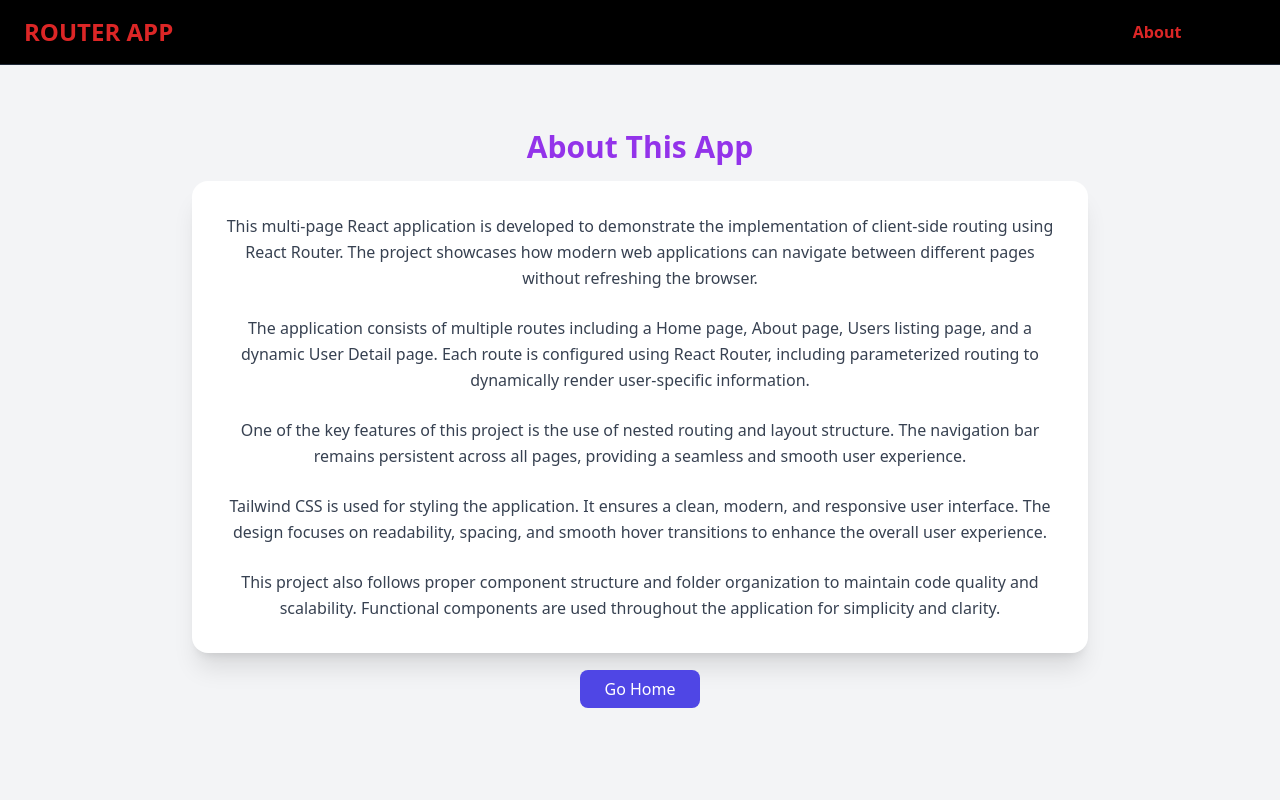
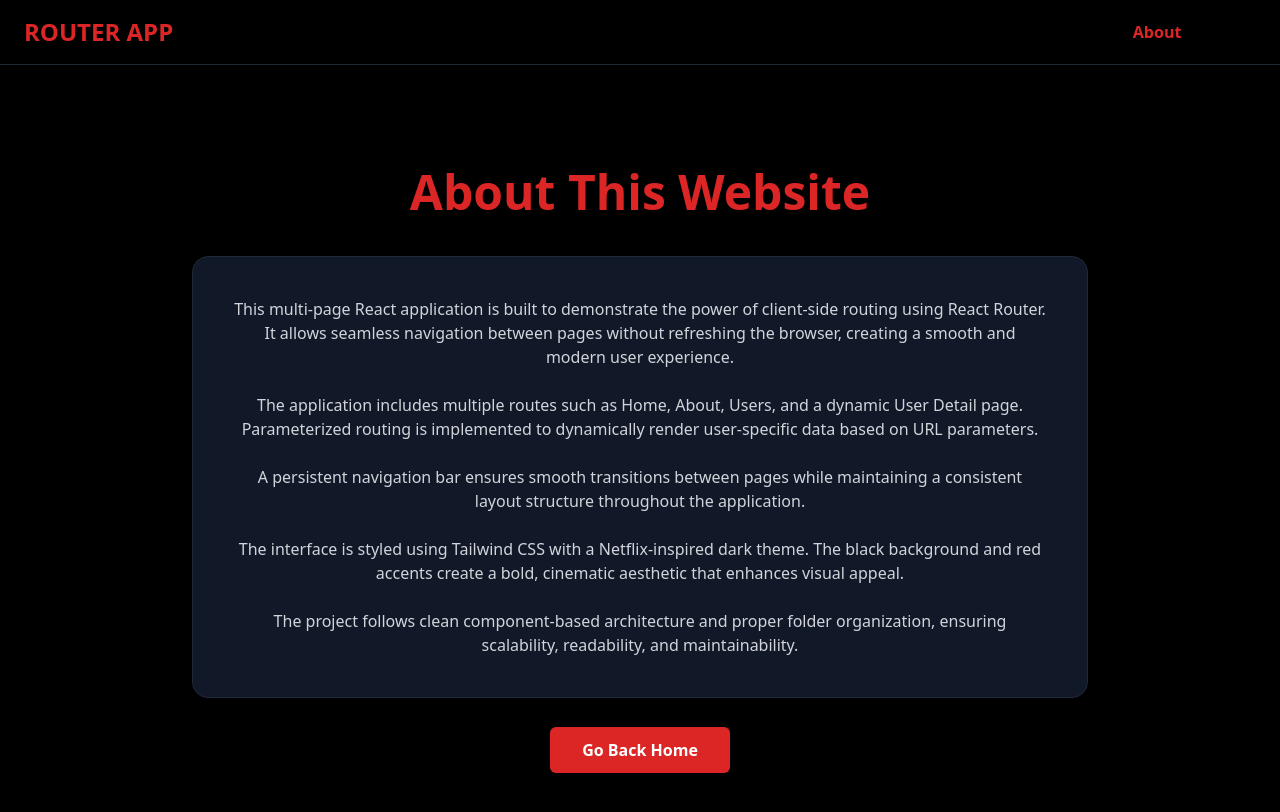
Before and after one commit to Karthik9633/react-router, a React (Vite) app: page /about in a window 1280 px wide. Shown: the top 812 px of the page. Built offline with nearby package versions, Linux system fonts and the light colour scheme.

Commit message:
changed to netflix theme helped by chatgpt

```diff
--- a/src/pages/About.jsx
+++ b/src/pages/About.jsx
@@ -2,54 +2,60 @@ import { Link } from "react-router-dom";
 
 const About = () => {
   return (
-    <div className="max-w-4xl mx-auto mt-16 text-center">
-      <h2 className="text-3xl font-bold text-purple-600 mb-4">
-        About This App
+    <div className="bg-black min-h-screen flex justify-center items-center px-6 py-16">
+
+      <div className="max-w-4xl w-full text-center">
+
+
+        <h2 className="text-4xl md:text-5xl font-bold text-red-600 mb-10">
+          About This Website
         </h2>
 
-      <div className="bg-white shadow-xl rounded-2xl p-8 space-y-6 text-gray-700 leading-relaxed">
+        <div className="bg-gray-900 border border-gray-800 shadow-2xl rounded-2xl p-10 space-y-6 text-gray-300 ">
 
           <p>
-          This multi-page React application is developed to demonstrate the
-          implementation of client-side routing using React Router. The project
-          showcases how modern web applications can navigate between different
-          pages without refreshing the browser.
+            This multi-page React application is built to demonstrate the power
+            of client-side routing using React Router. It allows seamless
+            navigation between pages without refreshing the browser, creating a
+            smooth and modern user experience.
           </p>
 
           <p>
-          The application consists of multiple routes including a Home page,
-          About page, Users listing page, and a dynamic User Detail page. Each
-          route is configured using React Router, including parameterized
-          routing to dynamically render user-specific information.
+            The application includes multiple routes such as Home, About,
+            Users, and a dynamic User Detail page. Parameterized routing is
+            implemented to dynamically render user-specific data based on URL
+            parameters.
           </p>
 
           <p>
-          One of the key features of this project is the use of nested routing
-          and layout structure. The navigation bar remains persistent across all
-          pages, providing a seamless and smooth user experience.
+            A persistent navigation bar ensures smooth transitions between
+            pages while maintaining a consistent layout structure throughout
+            the application.
           </p>
 
           <p>
-          Tailwind CSS is used for styling the application. It ensures a clean,
-          modern, and responsive user interface. The design focuses on
-          readability, spacing, and smooth hover transitions to enhance the
-          overall user experience.
+            The interface is styled using Tailwind CSS with a Netflix-inspired
+            dark theme. The black background and red accents create a bold,
+            cinematic aesthetic that enhances visual appeal.
           </p>
 
           <p>
-          This project also follows proper component structure and folder
-          organization to maintain code quality and scalability. Functional
-          components are used throughout the application for simplicity and
-          clarity.
-        </p></div> <br />
+            The project follows clean component-based architecture and proper
+            folder organization, ensuring scalability, readability, and
+            maintainability.
+          </p>
+        </div>
 
-
+        <div className="mt-10">
           <Link
             to="/"
-        className="bg-indigo-600 text-white px-6 py-2 rounded-lg hover:bg-indigo-700 transition"
+            className="bg-red-600 text-white px-8 py-3 rounded-md font-semibold hover:bg-red-700 transition duration-300"
           >
-        Go Home
+            Go Back Home
           </Link>
+        </div>
+
+      </div>
     </div>
   );
 };
```
Lines whose indentation alone changed are shown as unchanged.
